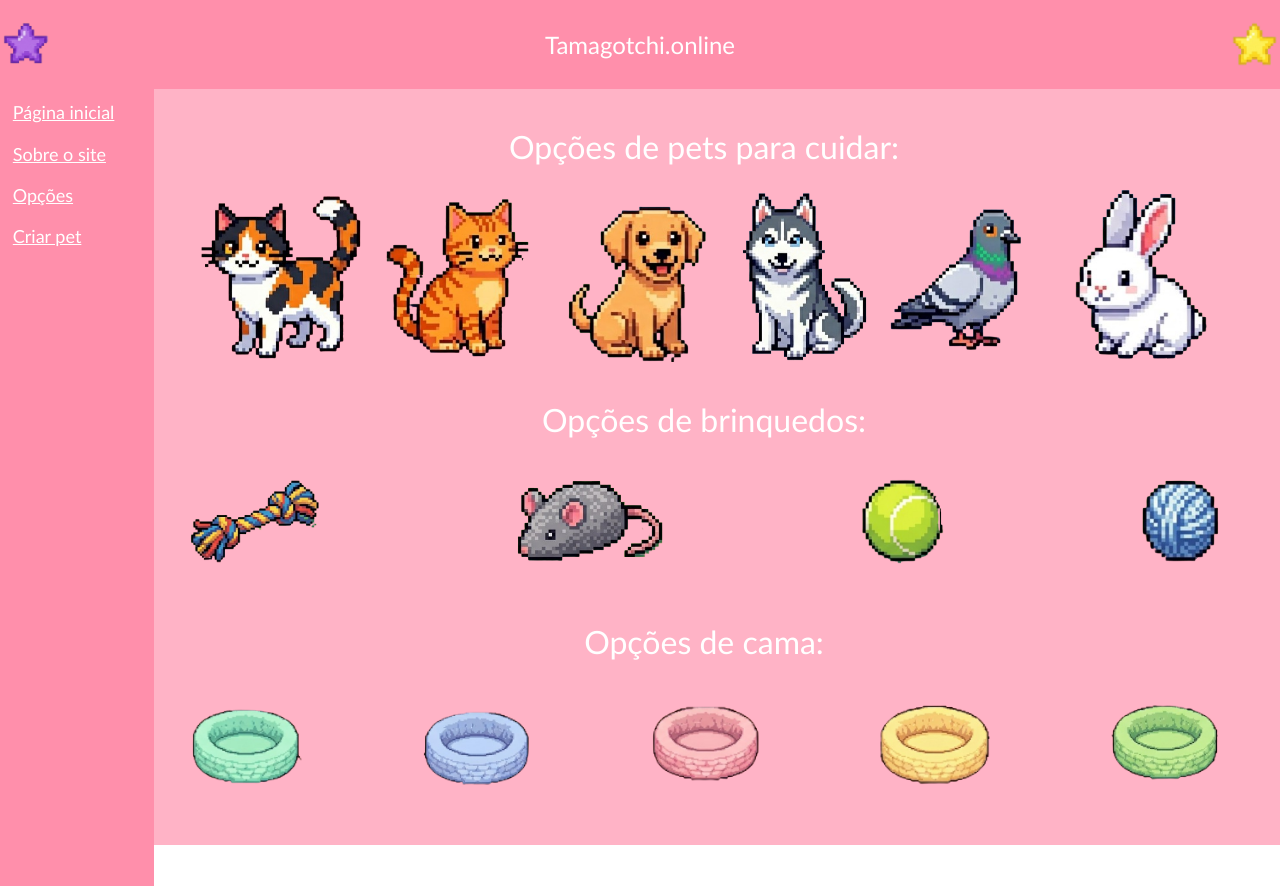
After one commit to DevJoyJoy/Tamagotchi-online, a PHP site: page /Pages/options.html in a window 1280 px wide. The commit adds this page. Run offline with PHP 8.4, Linux system fonts and the light colour scheme.

Commit message:
Done with options page and fixed all the animations

```diff
--- a/Pages/about.html
+++ b/Pages/about.html
@@ -18,8 +18,8 @@
     <div class="menu">
         <a href="../index.html">Página inicial</a>
         <a href="./about.html">Sobre o site</a>
-        <a href="../index.html">Opções</a>
-        <a href="./formsAction.html">Meu pet</a>
+        <a href="../options.html">Opções</a>
+        <a href="./forms.html">Criar pet</a>
     </div>
 
     <!-- Background color -->
--- a/Pages/formsAction.html
+++ b/Pages/formsAction.html
@@ -37,7 +37,7 @@
                     <img src="../Images/Treats/StarTreat.png" alt="">
                     <p>Comer</p>
                 </div>
-                <div class="actionButton">
+                <div class="actionButton" id="sleepPlay">
                     <img src="../Images/Beds/Blue.png" alt="">
                     <p>Descansar</p>
                 </div>
--- /dev/null
+++ b/Pages/options.html
@@ -0,0 +1,62 @@
+<html lang="en">
+<head>
+    <meta charset="UTF-8">
+    <meta name="viewport" content="width=device-width, initial-scale=1.0">
+    <link rel="icon"  type="png" href="../Images/Icons/PurpleStar.png" />
+    <link rel="stylesheet" href="../Styles/options.css">
+    <title>Tamagotchi</title>
+</head>
+<body>
+    <!-- Header with the title -->
+    <div class="header">
+        <img src="../Images/Icons/PurpleStar.png" alt="">
+        <p>Tamagotchi.online</p>
+        <img src="../Images/Icons/YellowStar.png" alt="">
+    </div>
+
+    <!-- Menu with the other pages -->
+    <div class="menu">
+        <a href="../index.html">Página inicial</a>
+        <a href="./about.html">Sobre o site</a>
+        <a href="../options.html">Opções</a>
+        <a href="./forms.html">Criar pet</a>
+    </div>
+
+    <!-- Background color -->
+    <div class="background">
+            <p>Opções de pets para cuidar:</p>
+            <br>
+            <div class="row">
+                    <img src="../Images/Pets/CalicoCat.png" alt="Pet 1">
+                    <img src="../Images/Pets/OrangeCat.png" alt="Pet 4">
+                    <img src="../Images/Pets/CaramelDog.png" alt="Pet 2">
+                    <img src="../Images/Pets/HuskyDog.png" alt="Pet 3">
+                    <img src="../Images/Pets/Pigeon.png" alt="Pet 5">
+                    <img src="../Images/Pets/Rabbit.png" alt="Pet 6">
+            </div>
+            <br><br>
+            <!-- Carroussel for the toys -->
+            <p>Opções de brinquedos:</p>
+            <br>
+            <div class="rowSecond">
+                    <img src="../Images/Toys/ColorfulRope.png" alt="Toy 1" >
+                    <img src="../Images/Toys/RatToy.png" alt="Toy 2" >
+                    <img src="../Images/Toys/TennisBall.png" alt="Toy 3" >
+                    <img src="../Images/Toys/YarnBall.png" alt="Toy 4">
+            </div>
+            <br><br>
+
+            <p>Opções de cama:</p>
+            <br>
+            <div class="rowSecond">
+                <img src="../Images/Beds/Acquamarine.png" alt="Bed 1">
+                <img src="../Images/Beds/Blue.png" alt="Bed 2">
+                    <img src="../Images/Beds/Pink.png" alt="Bed 3">
+                    <img src="../Images/Beds/Yellow.png" alt="Bed 4">
+                    <img src="../Images/Beds/Green.png" alt="Bed 5">
+            </div>
+
+        </div>
+    </div>
+</body>
+</html>
--- a/Styles/forms.css
+++ b/Styles/forms.css
@@ -36,7 +36,7 @@
     background-repeat: no-repeat;
     display: flex;
     flex-direction: column;
-    align-items: flex-end;
+    align-items: center;
     justify-content: center;
     margin-top: 10vh;
     padding: 3vh;
--- a/Styles/mainPage.css
+++ b/Styles/mainPage.css
@@ -63,8 +63,6 @@
 
 /* Div with the option itself */
 .option {
-    background-color: #ff8fab;
-    padding: 1vw;
     border-radius: 10px;
     display: flex;
     font-size: x-large;
--- /dev/null
+++ b/Styles/options.css
@@ -0,0 +1,89 @@
+/* Whole page settings */
+* {
+    margin: 0;
+    padding: 0;
+    font-family: 'Gill Sans', 'Gill Sans MT', Calibri, 'Trebuchet MS', sans-serif;
+    color: white;
+}
+
+/* Style for the header */
+.header {
+    width: 100%;
+    height: 10vh;
+    background-color: #ff8fab;
+    display: flex;
+    flex-direction: row;
+    align-items: center;
+    justify-content: space-between;
+    font-size: x-large;
+    position: fixed;
+    top: 0;
+}
+
+/* Style for the header images */
+.header img {
+    width: 4vw;
+    height: auto;
+}
+
+/* Style for the menu */
+.menu {
+    width: 10vw;
+    height: 90vh;
+    display: flex;
+    flex-direction: column;
+    align-items: start;
+    justify-content: start;
+    font-size: large;
+    padding: 1vw;
+    gap: 1.5vw;
+    background-color: #ff8fab;
+    position: fixed;
+    top: 10vh;
+}
+
+/* Style for the background */
+.background {
+    width: 90vw;
+    height: 76.7vh;
+    background-color: #ffb3c6;
+    display: flex;
+    flex-direction: column;
+    align-items: center;
+    justify-content: flex-start;
+    margin-left: 10vw;
+    margin-top: 10vh;
+    padding: 3vw 0vw;
+}
+
+.background p {
+    font-size: xx-large;
+}
+
+/* Style fot the main carroussel */
+.row {
+    display: flex;
+    flex-direction: row;
+    height: 30%;
+    width: 90%;
+    align-items: center;
+    justify-content: space-between;
+}
+
+.row img{
+    height: 20vh;
+    width: auto;
+}
+
+.rowSecond {
+    display: flex;
+    flex-direction: row;
+    height: 30%;
+    width: 90%;
+    align-items: center;
+    justify-content: space-between;
+}
+.rowSecond img{
+    height: 10vh;
+    width: auto;
+}
--- a/index.html
+++ b/index.html
@@ -31,7 +31,7 @@
                 </li>
 
                 <li class="option">
-                    <a href="./Pages/about.html">
+                    <a href="./Pages/options.html">
                         <img src="./Images/Icons/YellowStar.png" alt="">
                         Opções
                     </a>
```
Also changed, not shown: Pages/forms.html (+5 -5 lines), Scripts/Script.js (+24 -2 lines), Styles/formsAction.css (+45 -2 lines).
